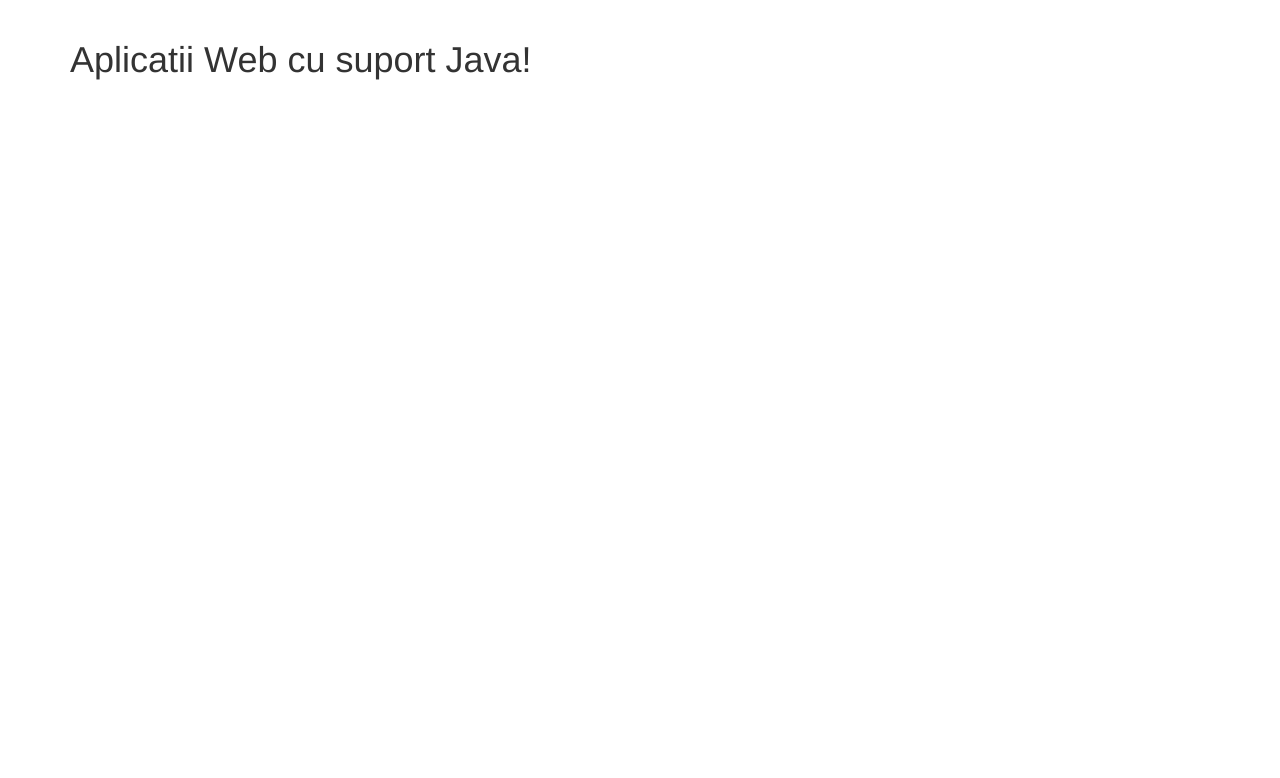
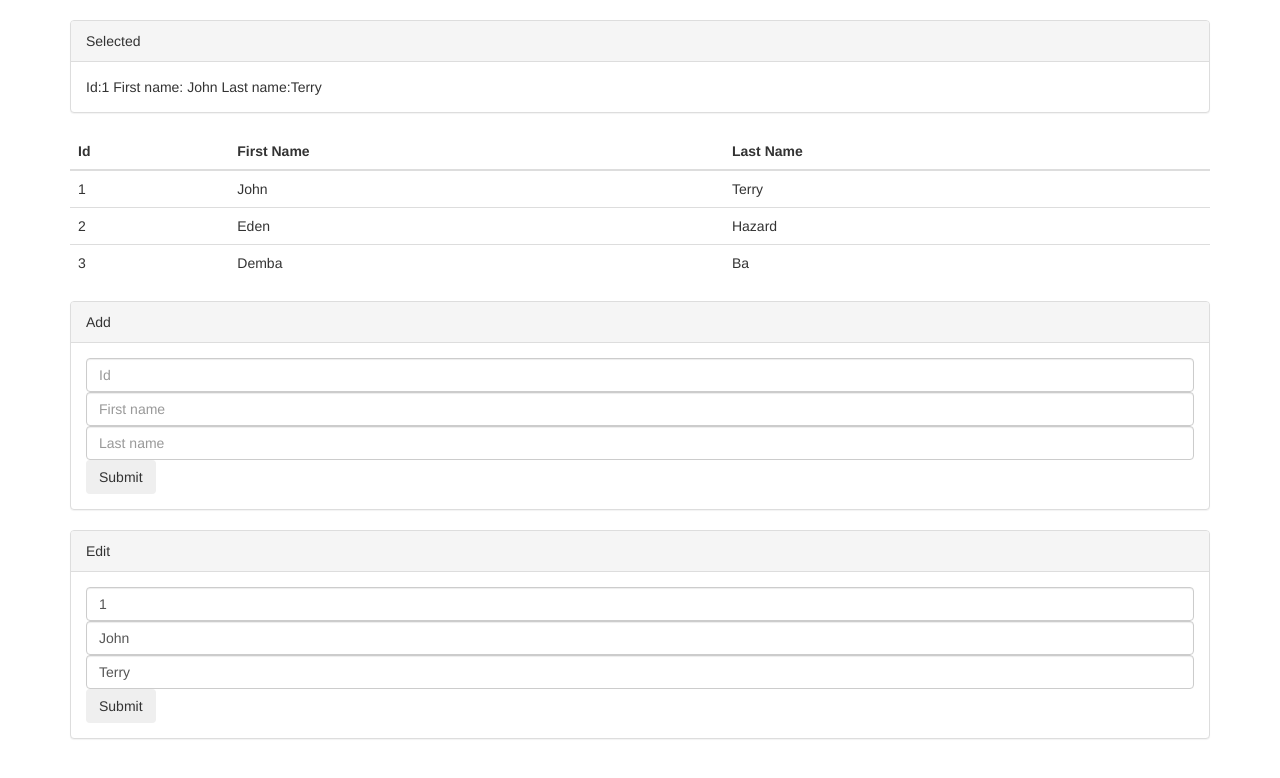
Before and after one commit to roby932/awj, a plain HTML site: page angular-js-app/index.html in a window 1280 px wide. Drawn offline with Linux system fonts and the light colour scheme.

Commit message:
done tema 4

```diff
--- a/angular-js-app/index.html
+++ b/angular-js-app/index.html
@@ -6,12 +6,66 @@
   <link rel="stylesheet" media="all" href="css/custom.css">
 </head>
 <body>
+  <div class='container'>
+    <div class="panel panel-default">
+      <div class="panel-heading">Selected</div>
+      <div class="panel-body">
+        Id:1 First name: John Last name:Terry
+      </div>
+    </div>
+    <table class = 'table'>
+      <thead>
+        <tr>
+          <th>Id</th>
+          <th>First Name</th>
+          <th>Last Name</th>
+        </tr>
+      </thead>
+      <tbody>
+        <tr>
+          <td>1</td>
+          <td>John</td>
+          <td>Terry</td>
+        </tr>
+        <tr>
+          <td>2</td>
+          <td>Eden</td>
+          <td>Hazard</td>
+        </tr>
+        <tr>
+          <td>3</td>
+          <td>Demba</td>
+          <td>Ba</td>
+        </tr>
+      </tbody>
+    </table>
 
-  <div class="container">
-    <div ng-controller="HomeController">
-      <h1>{{ helloWorld }}</h1>
+    <div class="panel panel-default">
+      <div class="panel-heading">Add</div>
+      <div class="panel-body">
+        <form>
+          <input type='text' class='form-control' placeholder='Id'>
+          <input type='text' class='form-control' placeholder='First name'>
+          <input type='text' class='form-control' placeholder='Last name'>
+          <button class='btn'>Submit</button>
+        </form>
+      </div>
     </div>
-  </div>
+
+    <div class="panel panel-default">
+      <div class="panel-heading">Edit</div>
+      <div class="panel-body">
+        <form>
+          <input type='text' class='form-control' placeholder='Id' value = '1'>
+          <input type='text' class='form-control' placeholder='First name' value ='John'>
+          <input type='text' class='form-control' placeholder='Last name' value = 'Terry'>
+          <button class='btn'>Submit</button>
+        </form>
+      </div>
+    </div>
+
+
+  <div>
 
   <script src="js/jquery-1.11.3.min.js"></script>
   <script src="js/bootstrap.min.js"></script>
```
